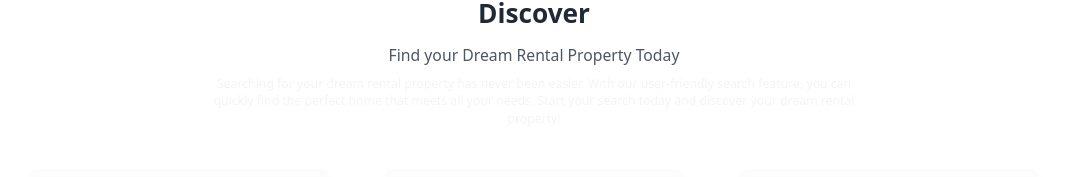
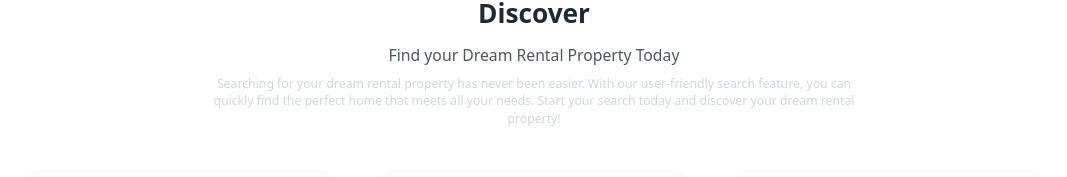
Before and after one commit to dmitriy-sten/estate-app-next-15, a Next.js app in the folder client/: page /landing in a window 1280 px wide. Shown: the part 1533-1710 px from the top of the page, without its empty margins (106-1173 px from the left). Built offline with nearby package versions, Linux system fonts and the light colour scheme; no server answers.

Commit message:
text color fix

```diff
--- a/client/src/app/(nondashboard)/landing/discover-section.tsx
+++ b/client/src/app/(nondashboard)/landing/discover-section.tsx
@@ -42,7 +42,7 @@ export const DiscoverSection = () => {
           <p className="mt-4 text-lg text-gray-600">
             Find your Dream Rental Property Today
           </p>
-          <p className="mt-2 text-gray-100 max-w-3xl mx-auto">
+          <p className="mt-2 text-gray-300 max-w-3xl mx-auto">
             Searching for your dream rental property has never been easier. With
             our user-friendly search feature, you can quickly find the perfect
             home that meets all your needs. Start your search today and discover
```
